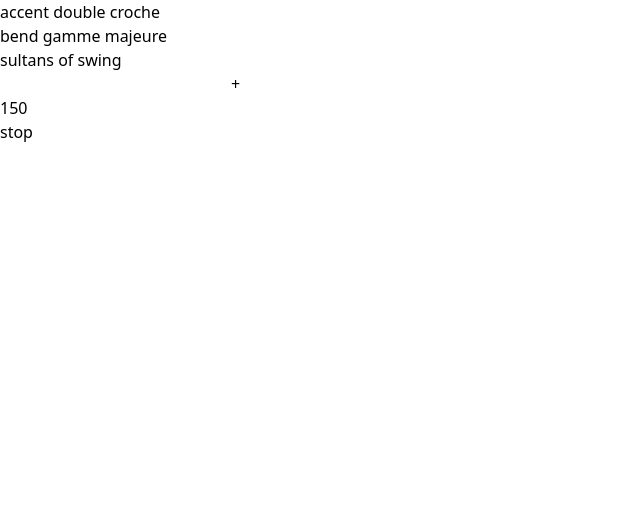
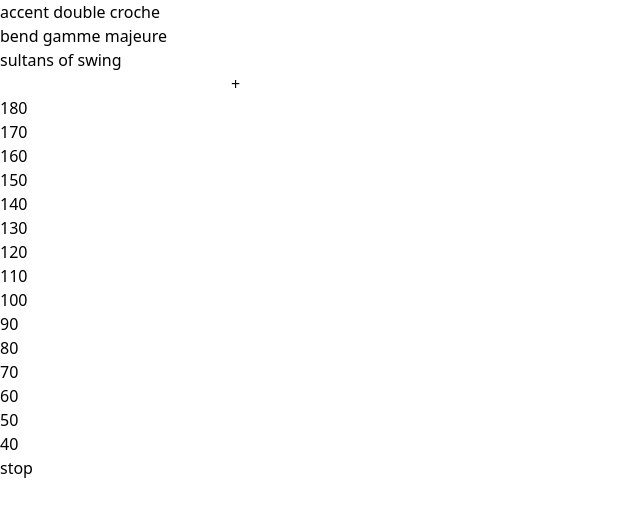
Before and after one commit to C-Baptiste/doublecroche, a Vue app in the folder triolet/: page / in a window 1280 px wide. Shown: the top 516 px of the page, without its empty margins (0-640 px from the left). Built offline with nearby package versions, Linux system fonts and the light colour scheme.

Commit message:
feat: metronome function

```diff
--- a/triolet/src/App.vue
+++ b/triolet/src/App.vue
@@ -1,6 +1,6 @@
 <script setup>
 import Metronome from "./components/Metronome.vue"
-import Exercice from "./components/Exercice.vue";
+import Exercice from "./components/Exercice.vue"
 </script>
 
 <template>
--- a/triolet/src/components/Metronome.vue
+++ b/triolet/src/components/Metronome.vue
@@ -1,45 +1,83 @@
 <script>
-
-
-
 export default {
     data() {
         return {
-            oscillateur: ""
+            source: "",
+            tempo: "120",
+            timeButtons: [
+                {text: "180"},
+                {text: "170"},
+                {text: "160"},
+                {text: "150"},
+                {text: "140"},
+                {text: "130"},
+                {text: "120"},
+                {text: "110"},
+                {text: "100"},
+                {text: "90"},
+                {text: "80"},
+                {text: "70"},
+                {text: "60"},
+                {text: "50"},
+                {text: "40"}
+            ]
         }
     },
     methods: {
-        startSound () {
-            var contexteAudio = new (window.AudioContext || window.webkitAudioContext)()
+      clamp(v, min, max) {
+        return Math.min(max, Math.max(min, v))
+      },
+      clampTempo(t) {
+        return this.clamp(t, 30, 300)
+      },
+      getTempo() {
+        return this.clampTempo(parseFloat(this.tempo))
+      },
+      setup(timeText) {
+        this.tempo = timeText
+        var ac = new AudioContext()
+        var buf = ac.createBuffer(1, ac.sampleRate * 2, ac.sampleRate)
+        var channel = buf.getChannelData(0)
+        var phase = 0
+        var amp = 1
+        var duration_frames = ac.sampleRate / 50
+        const f = 330
 
-            this.oscillateur = contexteAudio.createOscillator()
-            //var noeudGain = contexteAudio.createGain()
+        for (var i = 0; i < duration_frames; i++) {
+            channel[i] = Math.sin(phase) * amp
+            phase += 2 * Math.PI * f / ac.sampleRate
+            if (phase > 2 * Math.PI) {
+              phase -= 2 * Math.PI
+            }
+            amp -= 1 / duration_frames
+          }
 
-            this.oscillateur.connect(contexteAudio.destination)
-            //this.oscillateur.connect(noeudGain)
-            //noeudGain.connect(contexteAudio.destination)
-
-            this.oscillateur.type = 'sine' // onde sinusoïdale — les autres valeurs possible sont : 'square', 'sawtooth', 'triangle' et 'custom'
-            this.oscillateur.frequency.value = 330 // valeur en hertz
-            this.oscillateur.start()
-        },
+        this.source = ac.createBufferSource()
+        this.source.buffer = buf
+        this.source.loop = true
+        this.source.loopEnd = 1 / (this.getTempo() / 60)
+        this.source.connect(ac.destination)
+        this.source.start(0)
+      },
         stopSound () {
-            this.oscillateur.stop()
+            this.source.stop()
         }
     }
 }
-
-
 </script>
 
 <template>
-    <div @click="startSound"
+    <div
         class="bg-gradient-to-b from-rose-900 to-rose-50
-        w-48
+        w-36
         h-96
         rounded
         ">
-        150
+        <ul>
+            <li @click="setup(timeButton.text)" v-for="timeButton in timeButtons">
+                {{timeButton.text}}
+            </li>
+        </ul>
     </div>
     <div @click="stopSound"
         class="bg-slate-200">
```
